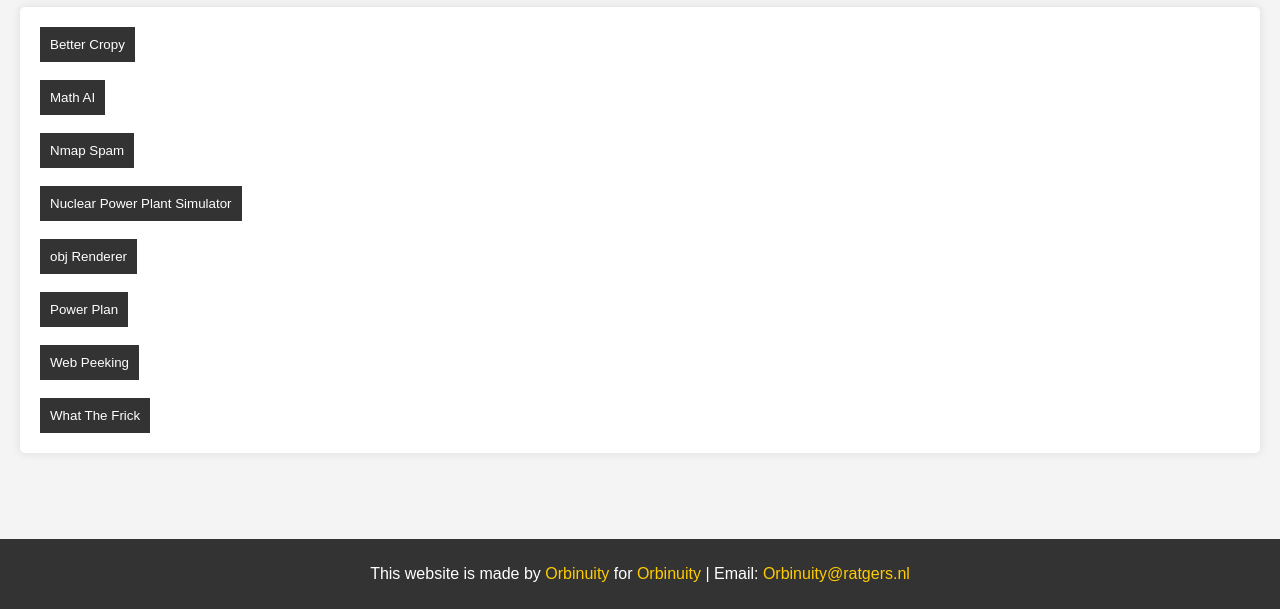
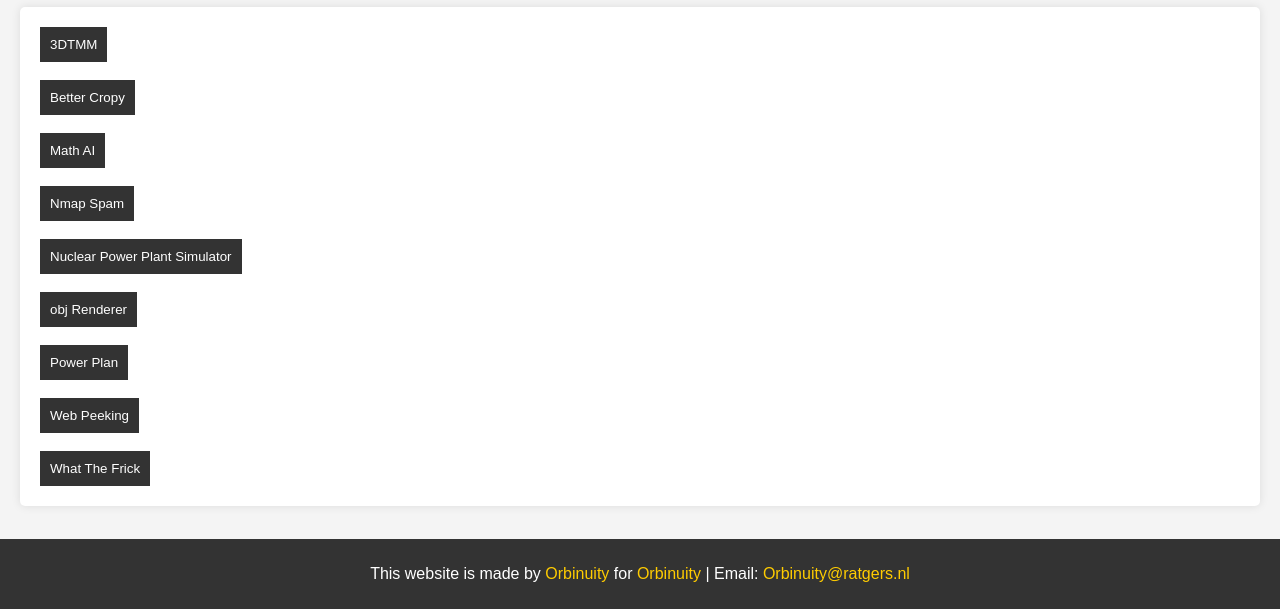
Before and after one commit to Orbinuity/Orbinuity.github.io, a plain HTML site: page projects.html in a window 1280 px wide. Shown: the part 191-800 px from the top of the page. Drawn offline with Linux system fonts and the light colour scheme.

Commit message:
Updated projects.html

```diff
--- a/projects.html
+++ b/projects.html
@@ -108,6 +108,8 @@
     <main>
         <h1>Projects</h1>
         <div class="download">
+            <button onclick="window.location.href = '3DTMM/ProjectPage';">3DTMM</button>
+            <br></br>
             <button onclick="window.location.href = 'BetterCropy/ProjectPage';">Better Cropy</button>
             <br></br>
             <button onclick="window.location.href = 'MathAI/ProjectPage';">Math AI</button>
```
